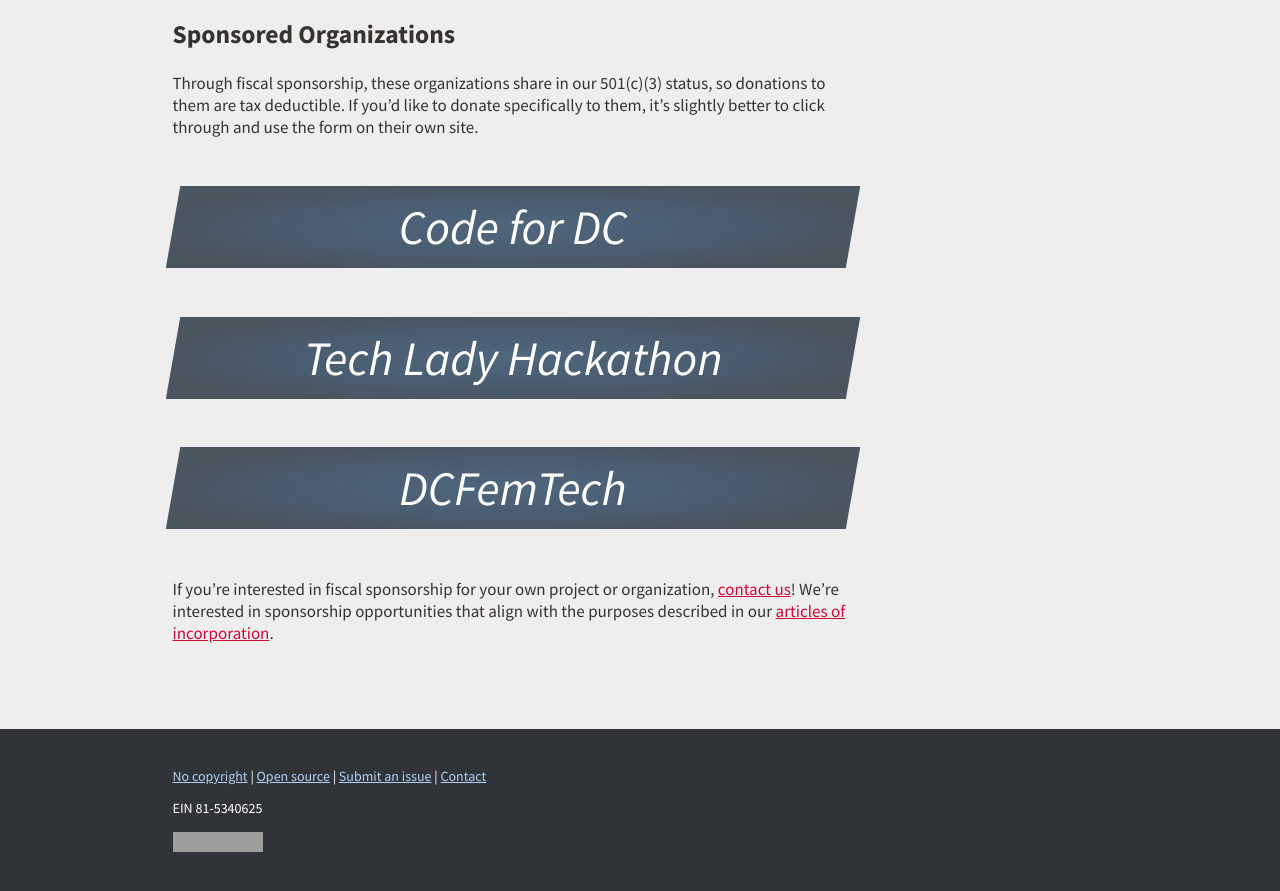
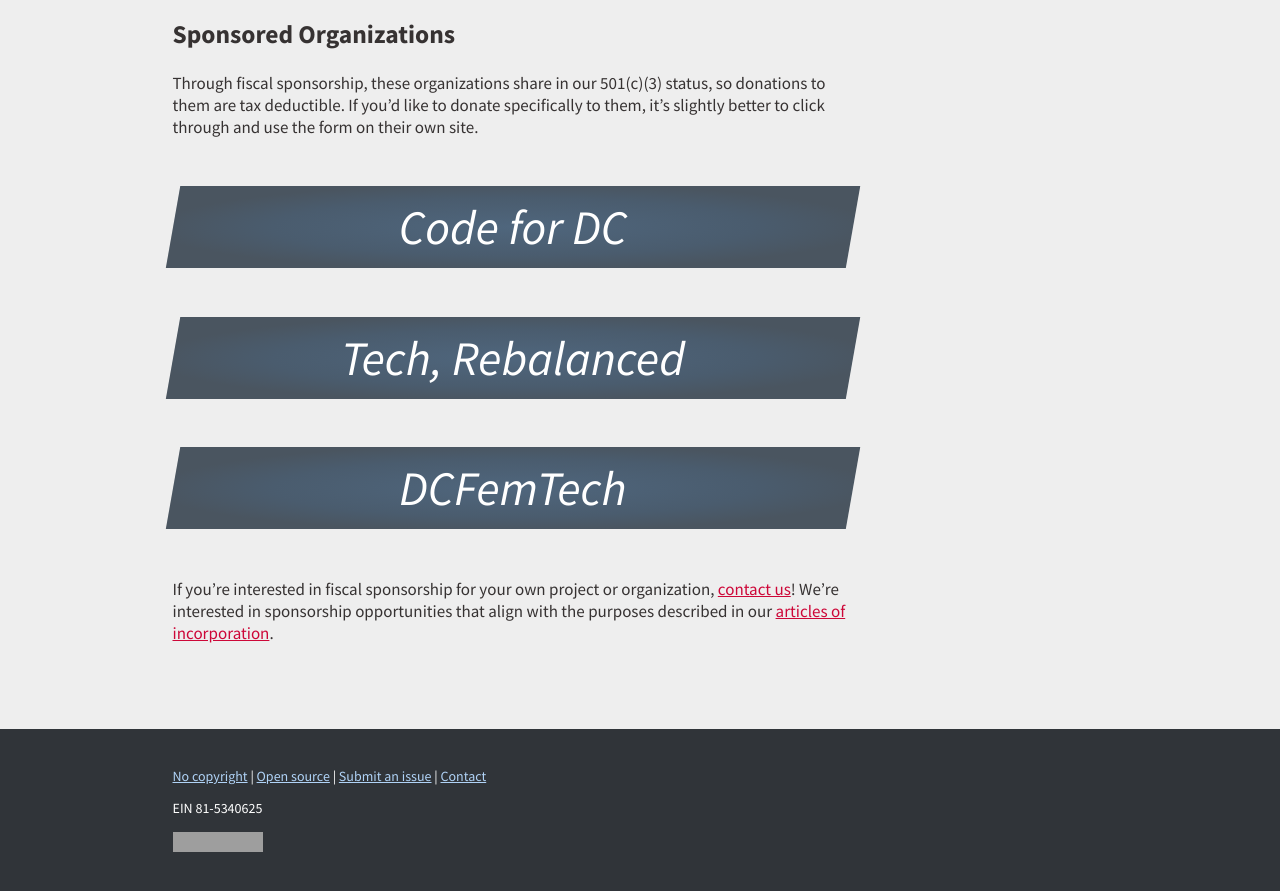
Before and after one commit to district-civic-labs/districtciviclabs.org, a Jekyll site: the page built from _pages/index.md, in a window 1280 px wide and 900 px high, scrolled down 2283 px. Shown: the top 891 px of the window. Built offline with Jekyll 4.4.1, drawn with Linux system fonts in a browser that asks for light colours; our own code applies the rules of GitHub Pages for plain Markdown files; grey boxes are pictures that could not be loaded.

Commit message:
reflect name change

```diff
--- a/_data/orgs.json
+++ b/_data/orgs.json
@@ -5,9 +5,9 @@
     "image": "https://raw.githubusercontent.com/codefordc/codefordc.github.com/master/images/bohemian-caverns.jpg"
   },
   {
-    "name": "Tech Lady Hackathon",
-    "site": "https://techladyhackathon.org",
-    "image": "https://raw.githubusercontent.com/TechLadyHackathon/TLHwebsite/master/images/hackathon5.jpg"
+    "name": "Tech, Rebalanced",
+    "site": "https://techrebalanced.org",
+    "image": "https://raw.githubusercontent.com/TechRebalanced/TLHwebsite/master/images/hackathon5.jpg"
   },
   {
     "name": "DCFemTech",
```
